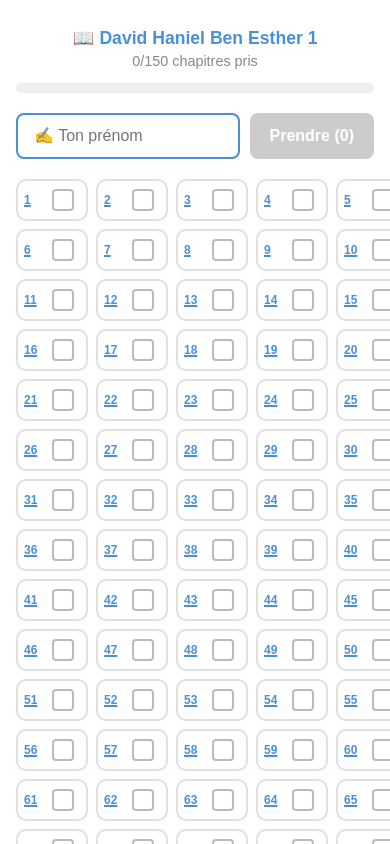
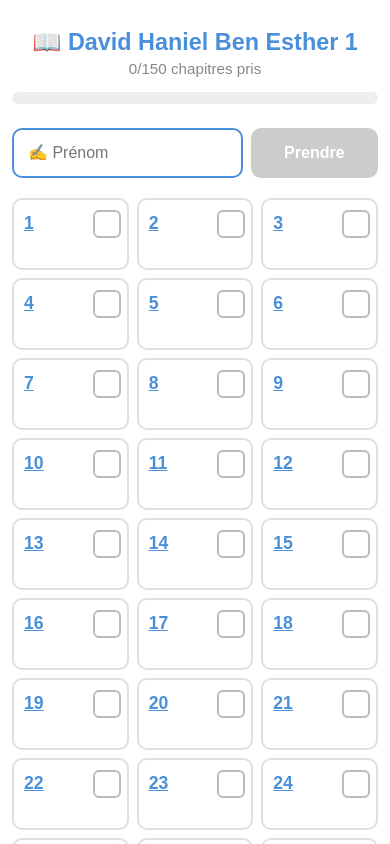
Before and after one commit to avbou-26/tehilim-app, a React (Create React App) app: page /tehilim in a window 390 px wide. Shown: the top 844 px of the page. Built offline with nearby package versions, Linux system fonts and the light colour scheme; no server answers; the database is empty.

Commit message:
popup prenom + version mobile

```diff
--- a/src/Groupe.js
+++ b/src/Groupe.js
@@ -24,7 +24,7 @@ function PopupTehilim({ num, couleur, onClose }) {
       position: 'fixed', top: 0, left: 0, right: 0, bottom: 0,
       background: 'rgba(0,0,0,0.75)',
       display: 'flex', alignItems: 'center', justifyContent: 'center',
-      zIndex: 1000, padding: '10px'
+      zIndex: 3000, padding: '10px' // Z-index augmenté pour passer devant tout
     }}>
       <div style={{
         background: 'white', borderRadius: '16px',
@@ -39,7 +39,7 @@ function PopupTehilim({ num, couleur, onClose }) {
         ) : (
           <div style={{
             direction: 'rtl', textAlign: 'right',
-            fontSize: '1.2rem', lineHeight: '2.2',
+            fontSize: '1.3rem', lineHeight: '2', // Texte un peu plus gros pour mobile
             color: '#1a1a2e', padding: '15px',
             background: '#f8f8ff', borderRadius: '10px',
             fontFamily: 'Times New Roman, serif'
@@ -48,12 +48,12 @@ function PopupTehilim({ num, couleur, onClose }) {
           </div>
         )}
         <button onClick={onClose} style={{
-          marginTop: '16px', padding: '12px 40px',
+          marginTop: '16px', padding: '15px 40px', // Plus grand pour le clic
           background: couleur, color: 'white',
           border: 'none', borderRadius: '8px',
           fontSize: '1rem', cursor: 'pointer',
           display: 'block', margin: '16px auto 0',
-          width: '100%'
+          width: '100%', fontWeight: 'bold'
         }}>
           ✕ Fermer
         </button>
@@ -115,60 +115,61 @@ export default function Groupe({ groupeId, nom, couleur }) {
   const nbCochés = Object.values(cochés).filter(Boolean).length;
 
   return (
-    <div style={{ maxWidth: '800px', margin: '0 auto', padding: '16px', fontFamily: 'Arial', boxSizing: 'border-box' }}>
+    <div style={{ maxWidth: '800px', margin: '0 auto', padding: '12px', fontFamily: 'Arial', boxSizing: 'border-box' }}>
 
       {/* Header */}
-      <h1 style={{ color: couleur, textAlign: 'center', marginBottom: '4px', fontSize: 'clamp(1.1rem, 4vw, 1.8rem)' }}>
+      <h1 style={{ color: couleur, textAlign: 'center', marginBottom: '4px', fontSize: 'clamp(1.3rem, 6vw, 2rem)' }}>
         📖 {nom}
       </h1>
-      <p style={{ textAlign: 'center', color: '#888', marginTop: 0, fontSize: '0.9rem' }}>
+      <p style={{ textAlign: 'center', color: '#888', marginTop: 0, fontSize: '0.95rem' }}>
         {pris}/150 chapitres pris
       </p>
 
       {/* Barre de progression */}
-      <div style={{ background: '#eee', borderRadius: '10px', height: '10px', margin: '8px 0 20px' }}>
+      <div style={{ background: '#eee', borderRadius: '10px', height: '12px', margin: '12px 0 24px' }}>
         <div style={{
           width: `${(pris / 150) * 100}%`,
-          background: couleur, height: '10px',
+          background: couleur, height: '100%',
           borderRadius: '10px', transition: 'width 0.3s'
         }} />
       </div>
 
       {/* Prénom + bouton prendre */}
-      <div style={{ display: 'flex', justifyContent: 'center', gap: '10px', marginBottom: '20px', flexWrap: 'wrap' }}>
+      <div style={{ display: 'flex', flexDirection: 'row', gap: '8px', marginBottom: '20px' }}>
         <input
           type="text"
-          placeholder="✍️ Ton prénom"
+          placeholder="✍️ Prénom"
           value={prenom}
-          onChange={e => { setPrenom(e.target.value); }}
+          onChange={e => setPrenom(e.target.value)}
           style={{
-            padding: '12px 16px', borderRadius: '8px',
+            padding: '14px', borderRadius: '10px',
             border: `2px solid ${couleur}`, fontSize: '1rem',
-            flex: '1', minWidth: '160px', maxWidth: '250px'
+            flex: '2', minWidth: '0' // minWidth 0 permet de ne pas casser le flex sur mobile
           }}
         />
         <button
           onClick={valider}
           disabled={nbCochés === 0}
           style={{
-            padding: '12px 20px', borderRadius: '8px',
+            padding: '14px', borderRadius: '10px',
             background: nbCochés > 0 ? couleur : '#ccc',
             color: 'white', border: 'none',
             fontSize: '1rem', cursor: nbCochés > 0 ? 'pointer' : 'not-allowed',
-            fontWeight: 'bold', whiteSpace: 'nowrap'
+            fontWeight: 'bold', flex: '1'
           }}
         >
-          Prendre ({nbCochés})
+          {nbCochés > 0 ? `Prendre (${nbCochés})` : 'Prendre'}
         </button>
       </div>
 
-      {/* Grille 5 colonnes */}
+      {/* Grille responsive */}
       {loading ? (
         <p style={{ textAlign: 'center' }}>Chargement...</p>
       ) : (
         <div style={{
           display: 'grid',
-          gridTemplateColumns: 'repeat(5, 1fr)',
+          // 2 colonnes sur mini écrans, 3 sur mobiles moyens, 5 sur ordi
+          gridTemplateColumns: 'repeat(auto-fill, minmax(100px, 1fr))',
           gap: '8px'
         }}>
           {Array.from({ length: 150 }, (_, i) => i + 1).map(num => {
@@ -180,58 +181,48 @@ export default function Groupe({ groupeId, nom, couleur }) {
                 borderRadius: '10px',
                 border: `2px solid ${pritPar ? couleur : coché ? couleur : '#e0e0e0'}`,
                 background: pritPar ? `${couleur}22` : coché ? `${couleur}11` : 'white',
-                padding: '8px 6px',
-                transition: 'all 0.2s'
+                padding: '10px 6px',
+                display: 'flex', flexDirection: 'column', gap: '4px' // Organisation verticale pour mobile
               }}>
-                <div style={{ display: 'flex', alignItems: 'center', gap: '6px' }}>
-
-                  {/* Numéro cliquable */}
+                <div style={{ display: 'flex', alignItems: 'center', justifyContent: 'space-between' }}>
+                  {/* Numéro */}
                   <span
                     onClick={() => setSelected(num)}
                     style={{
-                      fontWeight: '900',
-                      color: couleur,
-                      cursor: 'pointer',
-                      fontSize: 'clamp(0.75rem, 2.5vw, 0.95rem)',
-                      textDecoration: 'underline',
-                      textDecorationThickness: '2px',
-                      minWidth: '22px',
-                      flexShrink: 0
+                      fontWeight: '900', color: couleur, cursor: 'pointer',
+                      fontSize: '1.1rem', textDecoration: 'underline',
+                      padding: '2px 4px'
                     }}
                   >
                     {num}
                   </span>
 
-                  {/* Case à cocher */}
+                  {/* Case à cocher plus grande pour le doigt */}
                   <div
                     onClick={() => toggleCoché(num)}
                     style={{
-                      width: '18px', height: '18px',
-                      borderRadius: '4px', flexShrink: 0,
+                      width: '24px', height: '24px',
+                      borderRadius: '6px',
                       border: `2px solid ${pritPar ? couleur : coché ? couleur : '#bbb'}`,
                       background: pritPar ? couleur : coché ? couleur : 'white',
                       display: 'flex', alignItems: 'center', justifyContent: 'center',
-                      cursor: pritPar ? 'not-allowed' : 'pointer',
-                      transition: 'all 0.2s'
+                      cursor: pritPar ? 'not-allowed' : 'pointer'
                     }}
                   >
-                    {(pritPar || coché) && (
-                      <span style={{ color: 'white', fontSize: '11px', fontWeight: 'bold' }}>✓</span>
-                    )}
+                    {(pritPar || coché) && <span style={{ color: 'white', fontSize: '14px' }}>✓</span>}
                   </div>
+                </div>
 
-                  {/* Prénom */}
-                  <span style={{
-                    fontSize: 'clamp(0.5rem, 1.8vw, 0.65rem)',
-                    color: pritPar ? couleur : '#bbb',
-                    overflow: 'hidden',
-                    textOverflow: 'ellipsis',
-                    whiteSpace: 'nowrap',
-                    flex: 1
-                  }}>
-                    {pritPar || ''}
-                  </span>
-
+                {/* Prénom en dessous du numéro pour plus de place */}
+                <div style={{
+                  fontSize: '0.75rem',
+                  color: pritPar ? '#333' : '#bbb',
+                  overflow: 'hidden', textOverflow: 'ellipsis',
+                  whiteSpace: 'nowrap', textAlign: 'center',
+                  fontWeight: pritPar ? 'bold' : 'normal',
+                  minHeight: '1rem'
+                }}>
+                  {pritPar || ''}
                 </div>
               </div>
             );
@@ -239,63 +230,41 @@ export default function Groupe({ groupeId, nom, couleur }) {
         </div>
       )}
 
-      {/* Popup demande prénom */}
+      {/* Popups (inchangées mais avec z-index haut) */}
       {demandePrenom && (
         <div style={{
           position: 'fixed', top: 0, left: 0, right: 0, bottom: 0,
-          background: 'rgba(0,0,0,0.75)',
+          background: 'rgba(0,0,0,0.8)',
           display: 'flex', alignItems: 'center', justifyContent: 'center',
-          zIndex: 2000, padding: '20px'
+          zIndex: 4000, padding: '20px'
         }}>
           <div style={{
             background: 'white', borderRadius: '16px',
-            padding: '30px', maxWidth: '350px', width: '100%',
+            padding: '25px', maxWidth: '320px', width: '100%',
             textAlign: 'center'
           }}>
-            <h3 style={{ color: couleur, marginBottom: '16px' }}>✍️ Ton prénom</h3>
+            <h3 style={{ color: couleur, marginTop: 0 }}>✍️ Ton prénom</h3>
             <input
               autoFocus
               type="text"
               placeholder="Entre ton prénom"
               value={prenomTemp}
               onChange={e => setPrenomTemp(e.target.value)}
-              onKeyDown={e => { if (e.key === 'Enter' && prenomTemp.trim()) confirmerAvecPrenom(prenomTemp.trim()); }}
               style={{
-                padding: '12px 16px', borderRadius: '8px',
+                padding: '12px', borderRadius: '8px',
                 border: `2px solid ${couleur}`, fontSize: '1rem',
                 width: '100%', boxSizing: 'border-box', marginBottom: '16px'
               }}
             />
             <div style={{ display: 'flex', gap: '10px' }}>
-              <button
-                onClick={() => { setDemandePrenom(false); setPrenomTemp(''); }}
-                style={{
-                  flex: 1, padding: '12px', borderRadius: '8px',
-                  background: '#eee', border: 'none',
-                  fontSize: '1rem', cursor: 'pointer'
-                }}
-              >
-                Annuler
-              </button>
-              <button
-                onClick={() => { if (prenomTemp.trim()) confirmerAvecPrenom(prenomTemp.trim()); }}
-                style={{
-                  flex: 1, padding: '12px', borderRadius: '8px',
-                  background: couleur, color: 'white', border: 'none',
-                  fontSize: '1rem', cursor: 'pointer', fontWeight: 'bold'
-                }}
-              >
-                Valider ✓
-              </button>
+              <button onClick={() => setDemandePrenom(false)} style={{ flex: 1, padding: '12px', border: 'none', borderRadius: '8px' }}>Annuler</button>
+              <button onClick={() => prenomTemp.trim() && confirmerAvecPrenom(prenomTemp.trim())} style={{ flex: 1, padding: '12px', background: couleur, color: 'white', border: 'none', borderRadius: '8px', fontWeight: 'bold' }}>OK</button>
             </div>
           </div>
         </div>
       )}
 
-      {/* Popup tehilim */}
-      {selected && (
-        <PopupTehilim num={selected} couleur={couleur} onClose={() => setSelected(null)} />
-      )}
+      {selected && <PopupTehilim num={selected} couleur={couleur} onClose={() => setSelected(null)} />}
     </div>
   );
 }
```
